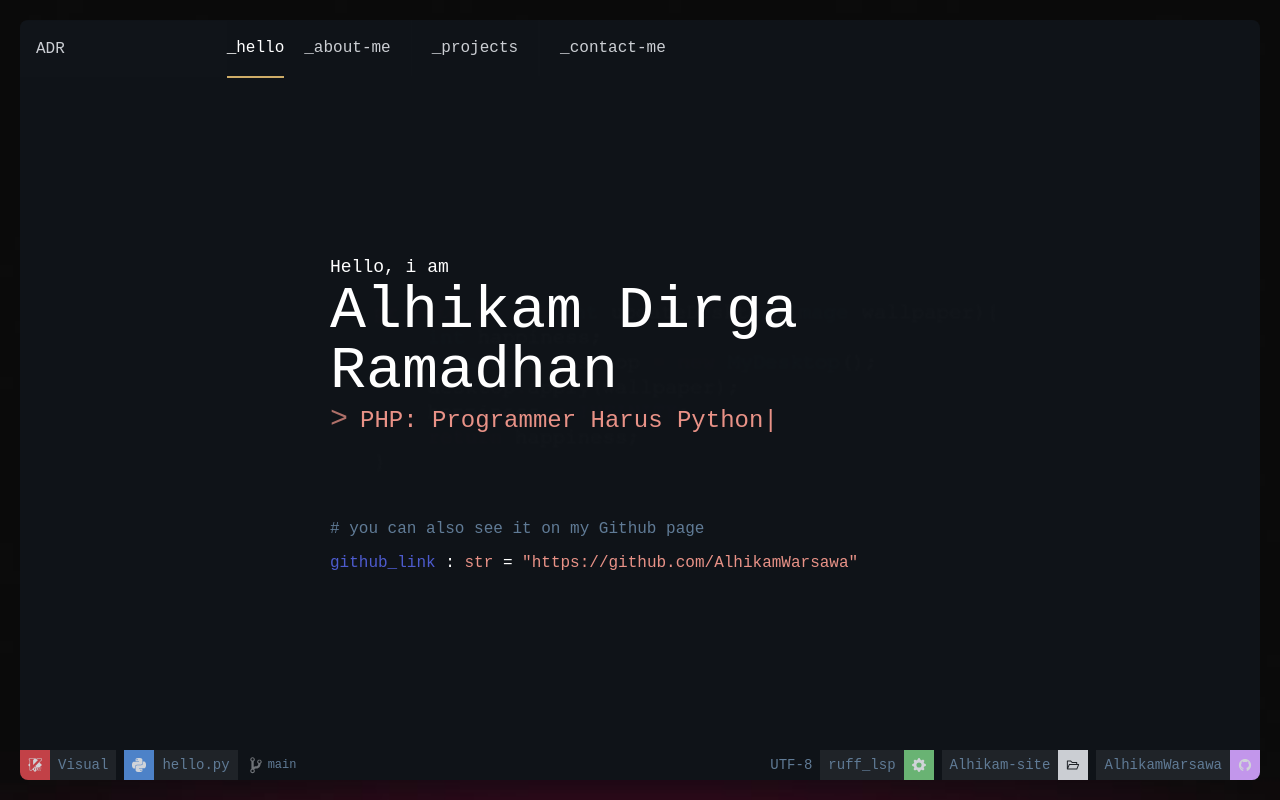
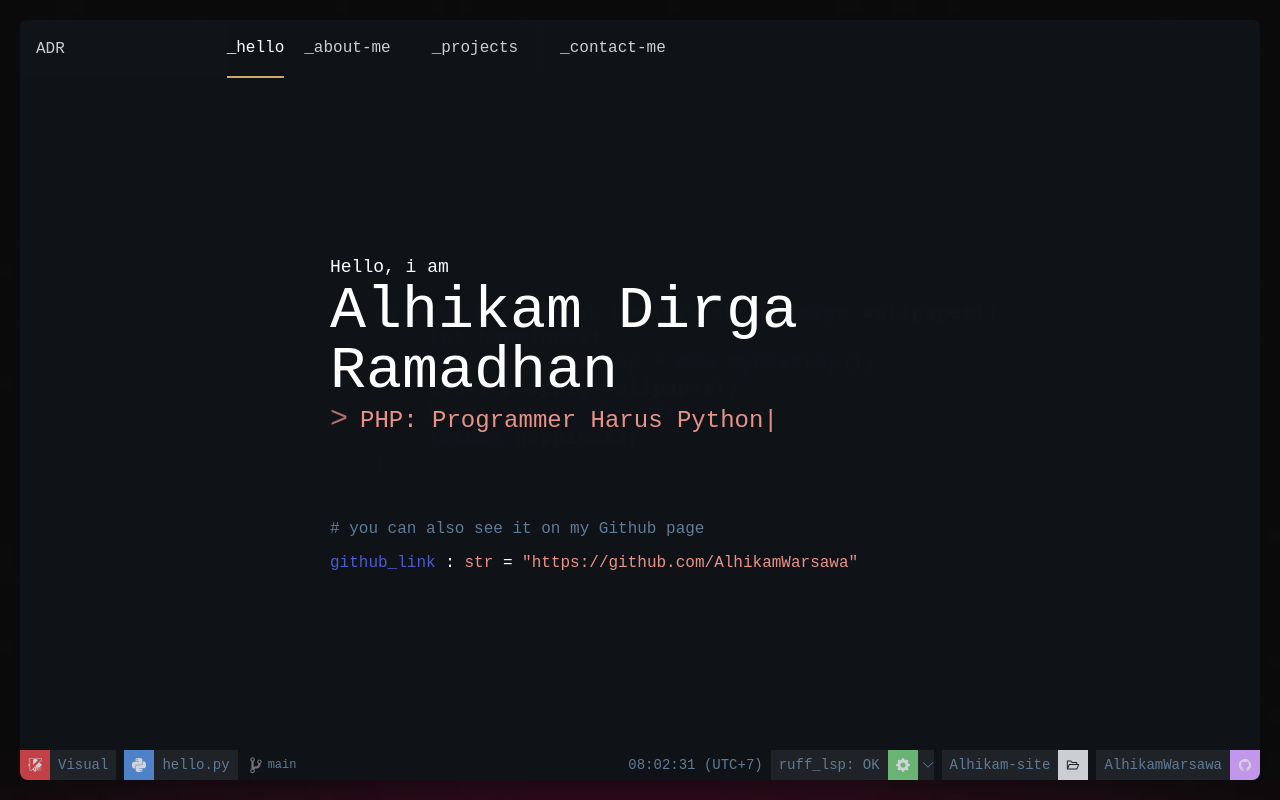
Before and after one commit to AlhikamWarsawa/Portfolio, a React (Create React App) app: page / in a window 1280 px wide. Built offline with nearby package versions, Linux system fonts and the light colour scheme; a web font is replaced by a local one.

Commit message:
fix date time

```diff
--- a/src/components/Layout.jsx
+++ b/src/components/Layout.jsx
@@ -9,6 +9,8 @@ import { DiGitBranch } from "@react-icons/all-files/di/DiGitBranch";
 import { AiOutlineFolderOpen } from "@react-icons/all-files/ai/AiOutlineFolderOpen";
 import { useEffect, useState } from "react";
 import { AnimatePresence, motion } from "framer-motion";
+import { FiCheck } from 'react-icons/fi';
+import {BsChevronDown} from "react-icons/bs";
 
 export default function Layout({ children, setIsNavbar, isNavbar }) {
   // For toggle navbar on mobile
@@ -25,6 +27,32 @@ export default function Layout({ children, setIsNavbar, isNavbar }) {
       winHeight: window.innerHeight,
     });
   };
+
+  const [currentTime, setCurrentTime] = useState(new Date());
+
+  useEffect(() => {
+    const timer = setInterval(() => {
+      setCurrentTime(new Date());
+    }, 1000);
+
+    return () => {
+      clearInterval(timer);
+    };
+  }, []);
+
+  const [showLintingMenu, setShowLintingMenu] = useState(false);
+  const [lintingStatus, setLintingStatus] = useState('OK');
+
+  const toggleLintingMenu = () => {
+    setShowLintingMenu(!showLintingMenu);
+  };
+
+  const lintingOptions = [
+    { label: 'Run linter', action: () => setLintingStatus('Running...') },
+    { label: 'Show errors', action: () => console.log('Showing errors') },
+    { label: 'Fix auto-fixable', action: () => console.log('Fixing issues') },
+  ];
+
 
   useEffect(() => {
     window.addEventListener("resize", detectSize);
@@ -234,16 +262,42 @@ export default function Layout({ children, setIsNavbar, isNavbar }) {
               </div>
             </div>
             <div className="flex items-center justify-end gap-x-2">
-              <p className="font-light text-sm">UTF-8</p>
+              <p className="font-light text-sm">
+                {currentTime.toLocaleTimeString('id-ID', {
+                  hour12: false,
+                  hour: '2-digit',
+                  minute: '2-digit',
+                  second: '2-digit',
+                }).replace(/\./g, ':')} (UTC+7)
+              </p>
 
-              <div
-                  className="flex items-center bg-[#1f2328] h-[30px]"
-                  target="_blank"
-                  rel="noreferrer"
-                  aria-label="Follow me on github"
-              >
-                <p className="px-2 font-light text-sm">ruff_lsp</p>
-                <BsGearFill className="w-[30px] h-[30px] p-2 bg-[#69b373] text-[#d0d3d8]" />
+              <div className="relative">
+                <button
+                    className="flex items-center bg-[#1f2328] h-[30px] hover:bg-[#2a2e35] transition-colors"
+                    onClick={toggleLintingMenu}
+                >
+                  <p className="px-2 font-light text-sm">ruff_lsp: {lintingStatus}</p>
+                  <BsGearFill className="w-[30px] h-[30px] p-2 bg-[#69b373] text-[#d0d3d8]"/>
+                  <BsChevronDown className="ml-1 text-xs"/>
+                </button>
+
+                {showLintingMenu && (
+                    <div className="absolute right-0 mt-1 w-48 bg-[#1f2328] border border-[#2a2e35] rounded shadow-lg">
+                      {lintingOptions.map((option, index) => (
+                          <button
+                              key={index}
+                              className="w-full text-left px-4 py-2 hover:bg-[#2a2e35] transition-colors flex items-center"
+                              onClick={() => {
+                                option.action();
+                                setShowLintingMenu(false);
+                              }}
+                          >
+                            <FiCheck className="mr-2 invisible"/>
+                            {option.label}
+                          </button>
+                      ))}
+                    </div>
+                )}
               </div>
               <div
                   className="flex items-center bg-[#1f2328] h-[30px]"
@@ -252,7 +306,7 @@ export default function Layout({ children, setIsNavbar, isNavbar }) {
                   aria-label="Follow me on github"
               >
                 <p className="px-2 font-light text-sm">Alhikam-site</p>
-                <AiOutlineFolderOpen className="w-[30px] h-[30px] p-2 bg-[#cbced3] text-[#1f2328]" />
+                <AiOutlineFolderOpen className="w-[30px] h-[30px] p-2 bg-[#cbced3] text-[#1f2328]"/>
               </div>
               <a
                   className="flex items-center bg-[#1f2328] h-[30px] hover:text-white transition-colors group"
@@ -262,7 +316,8 @@ export default function Layout({ children, setIsNavbar, isNavbar }) {
                   aria-label="Follow me on github"
               >
                 <p className="px-2 font-light text-sm">AlhikamWarsawa</p>
-                <AiOutlineGithub className="w-[30px] h-[30px] p-2 bg-[#c296eb] text-[#d0d3d8] group-hover:text-white transition-colors" />
+                <AiOutlineGithub
+                    className="w-[30px] h-[30px] p-2 bg-[#c296eb] text-[#d0d3d8] group-hover:text-white transition-colors"/>
               </a>
             </div>
           </footer>
--- a/src/pages/AboutMe.jsx
+++ b/src/pages/AboutMe.jsx
@@ -9,10 +9,9 @@ import {useState} from "react";
 import SyntaxHighlighter from "react-syntax-highlighter";
 import {atomOneDark} from "react-syntax-highlighter/dist/esm/styles/hljs";
 import {IoLogoPython} from "@react-icons/all-files/io5/IoLogoPython";
-import {SiRust} from "react-icons/si";
 import {SiC} from "react-icons/si";
 import {FaPlay} from "react-icons/fa";
-import { SiAssemblyscript } from "react-icons/si";
+import {SiAssemblyscript} from "react-icons/si";
 
 export default function AboutMe() {
     const [render, setRender] = useState("my-bio");
@@ -228,7 +227,8 @@ function Certification({closeCertification}) {
         >
             <div className="w-full">
                 <div className="grid grid-cols-12 border-b border-[#101419]">
-            <div className="lg:col-span-2 md:col-span-6 col-span-12 text-white border-r border-[#101419] py-2.5 relative px-4">
+                    <div
+                        className="lg:col-span-2 md:col-span-6 col-span-12 text-white border-r border-[#101419] py-2.5 relative px-4">
                         <button
                             className="absolute top-1/2 -translate-y-1/2 right-4"
                             onClick={() => {
```
Also changed, not shown: src/components/snake/index.js (line endings or trailing spaces). Lines whose indentation alone changed are shown as unchanged.
